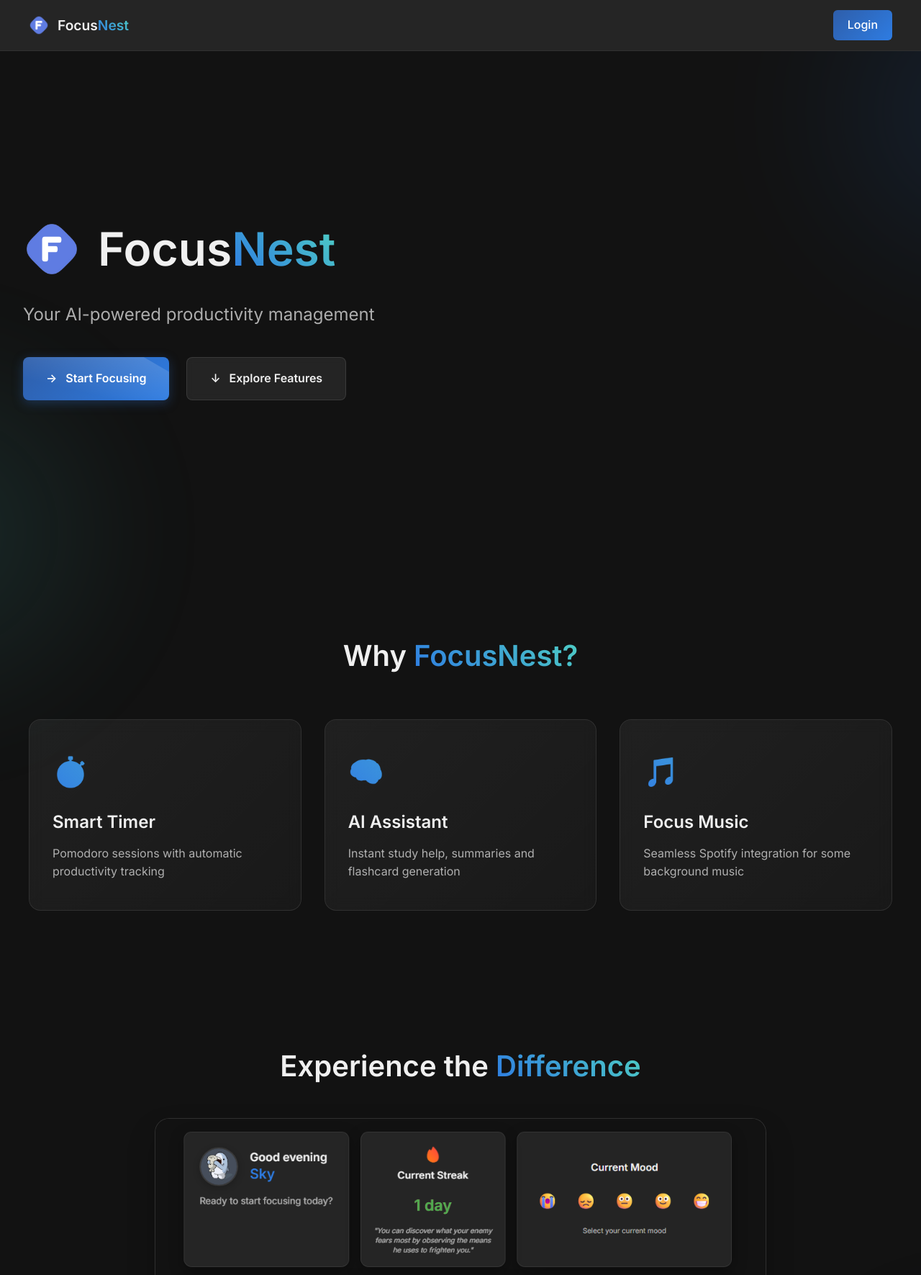
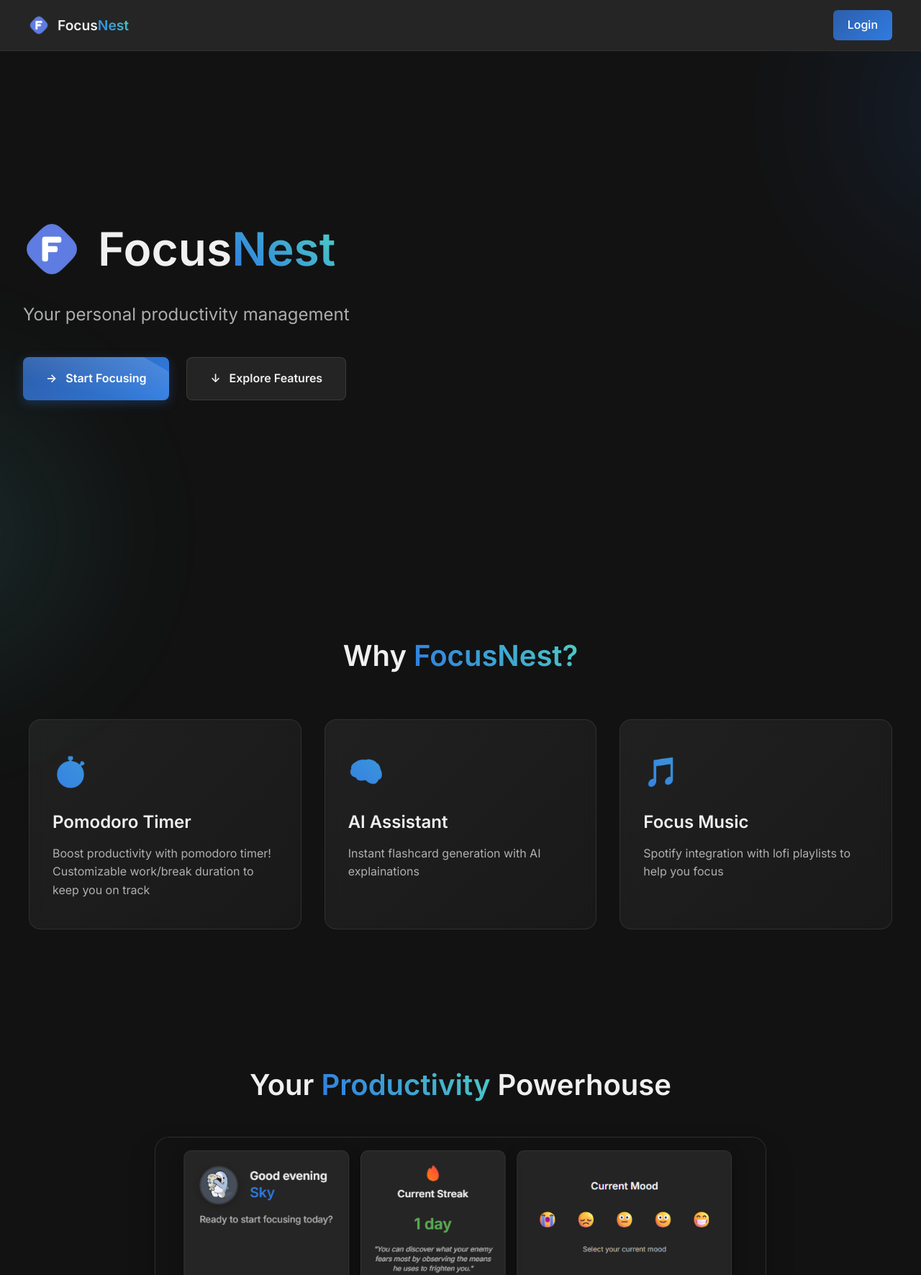
Before and after one commit to c2y5/FocusNest, a Flask app: page / in a window 1280 px wide. Shown: the top 1771 px of the page at 72% size. Run offline with Flask 3, Linux system fonts and the light colour scheme; some libraries are stand-ins or nearby versions.

Commit message:
updated landing page
made it more realistic to what im working on now

```diff
--- a/app/templates/base.html
+++ b/app/templates/base.html
@@ -71,6 +71,10 @@
                     <i class="fas fa-music nav-icon"></i>
                     <span>Music</span>
                 </a>
+                <a href="/flashcards" class="mobile-nav-item">
+                    <i class="fas fa-rectangle-list nav-icon"></i>
+                    <span>Flashcards</span>
+                </a>
                 <a href="/settings" class="mobile-nav-item">
                     <i class="fas fa-cog nav-icon"></i>
                     <span>Settings</span>
--- a/app/templates/index.html
+++ b/app/templates/index.html
@@ -8,7 +8,7 @@
                 <img src="/static/img/favicon.png" alt="FocusNest" class="hero-logo">
                 <h1>Focus<span class="gradient-text">Nest</span></h1>
             </div>
-            <p class="tagline">Your AI-powered productivity management</p>
+            <p class="tagline">Your personal productivity management</p>
             <div class="cta-buttons">
                 <a href="/login" class="cta-primary">
                     <span class="btn-icon">→</span> Start Focusing
@@ -26,25 +26,25 @@
         <div class="feature-grid">
             <div class="feature-card card-mouse-highlight">
                 <div class="feature-icon">⏱️</div>
-                <h3>Smart Timer</h3>
-                <p>Pomodoro sessions with automatic productivity tracking</p>
+                <h3>Pomodoro Timer</h3>
+                <p>Boost productivity with pomodoro timer! Customizable work/break duration to keep you on track</p>
             </div>
             <div class="feature-card card-mouse-highlight">
                 <div class="feature-icon">🧠</div>
                 <h3>AI Assistant</h3>
-                <p>Instant study help, summaries and flashcard generation</p>
+                <p>Instant flashcard generation with AI explainations</p>
             </div>
             <div class="feature-card card-mouse-highlight">
                 <div class="feature-icon">🎵</div>
                 <h3>Focus Music</h3>
-                <p>Seamless Spotify integration for some background music</p>
+                <p>Spotify integration with lofi playlists to help you focus</p>
             </div>
         </div>
     </section>
     <section class="demo">
     <div class="corner-gradient bottom-right"></div>
     <div class="demo-content">
-            <h2>Experience the <span class="gradient-text">Difference</span></h2>
+        <h2>Your <span class="gradient-text">Productivity</span> Powerhouse</h2>
         <div class="mockup">
             <img src="/static/img/dashboard-preview.jpg"
                 alt="Dashboard preview"
```
Lines whose indentation alone changed are shown as unchanged.
